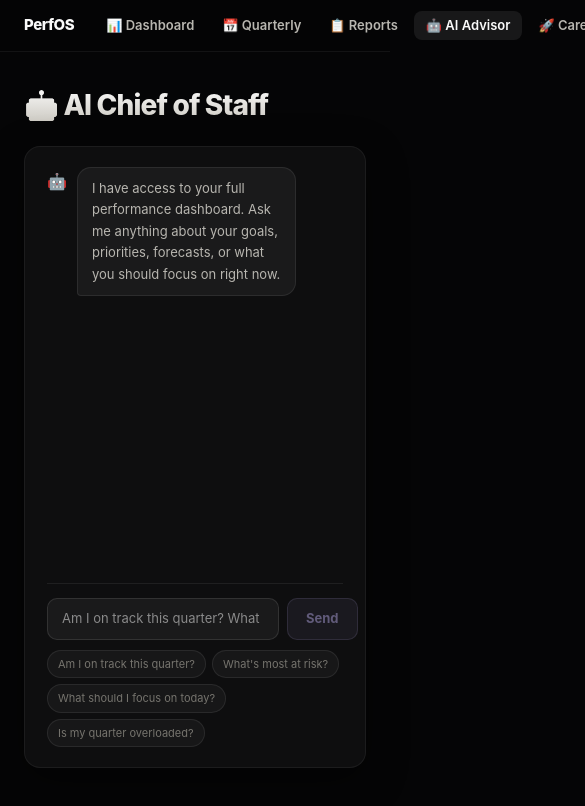
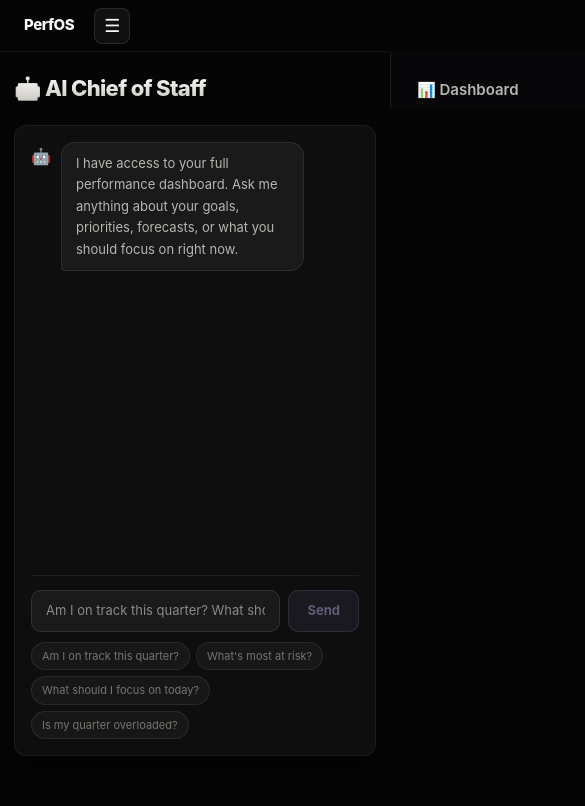
Before and after one commit to hanhdorasbox/PerfOS, a Next.js app: page /ai in a window 390 px wide. Shown: the top 806 px of the page, 585 px wide, since content can reach past the window. Built offline with nearby package versions, Linux system fonts and the light colour scheme.

Commit message:
Responsive design: mobile nav drawer, responsive grids, CSS utilities

```diff
--- a/app/globals.css
+++ b/app/globals.css
@@ -178,3 +178,68 @@ body {
   padding-bottom: 6px;
   margin-bottom: -6px;
 }
+
+/* ─── Responsive layout utilities ────────────────────────────────────────── */
+
+/* Two-column grid → single column on mobile */
+.r-grid-2 {
+  display: grid;
+  grid-template-columns: 1fr 320px;
+  gap: 20px;
+}
+/* Intel bar inner grid */
+.r-grid-intel {
+  display: grid;
+  grid-template-columns: 120px 1fr;
+  gap: 28px;
+  align-items: start;
+}
+/* World briefing / relevant split */
+.r-grid-brief {
+  display: grid;
+  grid-template-columns: 1fr 1fr;
+  gap: 24px;
+}
+
+@media (max-width: 768px) {
+  /* Main padding */
+  main {
+    padding: 20px 14px 80px !important;
+  }
+
+  /* Cards */
+  .card {
+    padding: 16px !important;
+    border-radius: 12px !important;
+  }
+
+  /* Responsive grids → single column */
+  .r-grid-2,
+  .r-grid-intel,
+  .r-grid-brief {
+    grid-template-columns: 1fr !important;
+    gap: 16px !important;
+  }
+
+  /* Intel ring: remove right border, center */
+  .intel-ring-col {
+    border-right: none !important;
+    padding-right: 0 !important;
+    padding-top: 0 !important;
+    border-bottom: 1px solid rgba(255,255,255,0.06);
+    padding-bottom: 16px;
+  }
+
+  /* Hide on mobile */
+  .hide-mobile { display: none !important; }
+
+  /* Full width on mobile */
+  .full-mobile { width: 100% !important; }
+
+  /* Smaller heading sizes */
+  h1 { font-size: 22px !important; }
+  h2 { font-size: 18px !important; }
+
+  /* Scroll horizontally on tables/charts */
+  .scroll-mobile { overflow-x: auto; }
+}
--- a/components/NavLinks.tsx
+++ b/components/NavLinks.tsx
@@ -2,20 +2,20 @@
 import Link from 'next/link'
 import { usePathname } from 'next/navigation'
 import { useState, useEffect, useRef, useCallback } from 'react'
+import { useIsMobile } from '@/lib/useIsMobile'
 
 const primaryLinks = [
-  { href: '/', label: '📊 Dashboard' },
+  { href: '/',         label: '📊 Dashboard' },
   { href: '/quarterly', label: '📅 Quarterly' },
-  { href: '/reports', label: '📋 Reports' },
-  { href: '/ai', label: '🤖 AI Advisor' },
+  { href: '/reports',   label: '📋 Reports' },
+  { href: '/ai',        label: '🤖 AI Advisor' },
 ]
 
 interface NavLink { href: string; label: string; separator?: boolean }
 
 const menuGroups: Array<{ label: string; emoji: string; links: NavLink[] }> = [
   {
-    label: 'Career',
-    emoji: '🚀',
+    label: 'Career', emoji: '🚀',
     links: [
       { href: '/career',            label: '📈 Career Capital' },
       { href: '/learning',          label: '🧠 Learning' },
@@ -24,8 +24,7 @@ const menuGroups: Array<{ label: string; emoji: string; links: NavLink[] }> = [
     ],
   },
   {
-    label: 'Body',
-    emoji: '💪',
+    label: 'Body', emoji: '💪',
     links: [
       { href: '/fitness',          label: '💪 Fitness' },
       { href: '/meals',            label: '🥗 Meal Planning' },
@@ -33,108 +32,73 @@ const menuGroups: Array<{ label: string; emoji: string; links: NavLink[] }> = [
     ],
   },
   {
-    label: 'System',
-    emoji: '⚙️',
+    label: 'System', emoji: '⚙️',
     links: [
-      { href: '/anti-drift',        label: '🧭 Anti-Drift' },
-      { href: '/operating-manual',  label: '⚙️ Operating Manual' },
-      { href: '/finance',           label: '💰 Finance' },
+      { href: '/anti-drift',       label: '🧭 Anti-Drift' },
+      { href: '/operating-manual', label: '⚙️ Operating Manual' },
+      { href: '/finance',          label: '💰 Finance' },
     ],
   },
 ]
 
-export default function NavLinks() {
+const allMobileLinks = [
+  ...primaryLinks,
+  ...menuGroups.flatMap(g => g.links),
+]
+
+// ─── Desktop nav ─────────────────────────────────────────────────────────────
+
+function DesktopNav() {
   const pathname = usePathname()
   const [openGroup, setOpenGroup] = useState<string | null>(null)
   const closeTimer = useRef<ReturnType<typeof setTimeout> | null>(null)
   const containerRef = useRef<HTMLDivElement>(null)
 
-  // ── Close on route change ────────────────────────────────────────────────
   useEffect(() => { setOpenGroup(null) }, [pathname])
-
-  // ── Close on Escape ──────────────────────────────────────────────────────
   useEffect(() => {
-    const onKey = (e: KeyboardEvent) => {
-      if (e.key === 'Escape') setOpenGroup(null)
-    }
+    const onKey = (e: KeyboardEvent) => { if (e.key === 'Escape') setOpenGroup(null) }
     document.addEventListener('keydown', onKey)
     return () => document.removeEventListener('keydown', onKey)
   }, [])
-
-  // ── Close on outside click ───────────────────────────────────────────────
   useEffect(() => {
     if (!openGroup) return
     const onClick = (e: MouseEvent) => {
-      if (containerRef.current && !containerRef.current.contains(e.target as Node)) {
-        setOpenGroup(null)
-      }
+      if (containerRef.current && !containerRef.current.contains(e.target as Node)) setOpenGroup(null)
     }
     document.addEventListener('mousedown', onClick)
     return () => document.removeEventListener('mousedown', onClick)
   }, [openGroup])
 
-  // ── Hover-delay helpers ──────────────────────────────────────────────────
   const scheduleClose = useCallback(() => {
     if (closeTimer.current) clearTimeout(closeTimer.current)
     closeTimer.current = setTimeout(() => setOpenGroup(null), 220)
   }, [])
-
   const cancelClose = useCallback(() => {
-    if (closeTimer.current) {
-      clearTimeout(closeTimer.current)
-      closeTimer.current = null
-    }
+    if (closeTimer.current) { clearTimeout(closeTimer.current); closeTimer.current = null }
   }, [])
 
-  const handleTriggerClick = (label: string) => {
-    cancelClose()
-    setOpenGroup(prev => (prev === label ? null : label))
-  }
-
-  // If a group is already open and cursor enters a different trigger, switch immediately
-  const handleTriggerEnter = (label: string) => {
-    cancelClose()
-    if (openGroup && openGroup !== label) setOpenGroup(label)
-  }
-
-  const isActive = (href: string) =>
-    pathname === href || (href !== '/' && pathname.startsWith(href))
+  const isActive = (href: string) => pathname === href || (href !== '/' && pathname.startsWith(href))
 
   return (
     <div ref={containerRef} style={{ display: 'flex', alignItems: 'center', gap: 4 }}>
-
-      {/* Primary flat links */}
       {primaryLinks.map(link => (
-        <Link
-          key={link.href}
-          href={link.href}
-          style={{
+        <Link key={link.href} href={link.href} style={{
           padding: '5px 12px', borderRadius: 8, fontSize: 13, fontWeight: 600,
           color: isActive(link.href) ? '#FAFAFA' : '#B8B6B0',
           background: isActive(link.href) ? 'rgba(255,255,255,0.08)' : 'transparent',
           textDecoration: 'none', whiteSpace: 'nowrap',
           transition: 'color 0.12s ease, background 0.12s ease',
-          }}
-        >
-          {link.label}
-        </Link>
+        }}>{link.label}</Link>
       ))}
 
-      {/* Dropdown groups */}
       {menuGroups.map(group => {
         const groupActive = group.links.some(l => isActive(l.href))
         const isOpen = openGroup === group.label
-
         return (
-          <div
-            key={group.label}
-            className="nav-group"
-            onMouseLeave={scheduleClose}
-            onMouseEnter={cancelClose}
-          >
+          <div key={group.label} className="nav-group" onMouseLeave={scheduleClose} onMouseEnter={cancelClose}>
             <button
-              onClick={() => handleTriggerClick(group.label)}
-              onMouseEnter={() => handleTriggerEnter(group.label)}
+              onClick={() => { cancelClose(); setOpenGroup(prev => prev === group.label ? null : group.label) }}
+              onMouseEnter={() => { cancelClose(); if (openGroup && openGroup !== group.label) setOpenGroup(group.label) }}
               style={{
                 padding: '5px 12px', borderRadius: 8, fontSize: 13, fontWeight: 600,
                 color: groupActive || isOpen ? '#FAFAFA' : '#B8B6B0',
@@ -142,42 +106,22 @@ export default function NavLinks() {
                 border: 'none', cursor: 'pointer', whiteSpace: 'nowrap',
                 transition: 'color 0.12s ease, background 0.12s ease',
               }}
-            >
-              {group.emoji} {group.label} ▾
-            </button>
+            >{group.emoji} {group.label} ▾</button>
 
-            {/* Always rendered — CSS transition handles show/hide */}
             <div className={`dropdown-panel${isOpen ? ' open' : ''}`}>
               {group.links.map(link => (
                 <div key={link.href}>
-                  {link.separator && (
-                    <div style={{ height: 1, background: 'rgba(255,255,255,0.07)', margin: '5px 8px 4px' }} />
-                  )}
-                  <Link
-                    href={link.href}
-                    onClick={() => setOpenGroup(null)}
-                    style={{
+                  {link.separator && <div style={{ height: 1, background: 'rgba(255,255,255,0.07)', margin: '5px 8px 4px' }} />}
+                  <Link href={link.href} onClick={() => setOpenGroup(null)} style={{
                     display: 'block', padding: '7px 12px', borderRadius: 8,
                     fontSize: 13, fontWeight: 600, textDecoration: 'none',
                     color: isActive(link.href) ? '#FAFAFA' : '#B8B6B0',
                     background: isActive(link.href) ? 'rgba(255,255,255,0.08)' : 'transparent',
                     transition: 'color 0.1s ease, background 0.1s ease',
                   }}
-                    onMouseEnter={e => {
-                      if (!isActive(link.href)) {
-                        (e.currentTarget as HTMLAnchorElement).style.background = 'rgba(255,255,255,0.05)'
-                        ;(e.currentTarget as HTMLAnchorElement).style.color = '#FAFAFA'
-                      }
-                    }}
-                    onMouseLeave={e => {
-                      if (!isActive(link.href)) {
-                        (e.currentTarget as HTMLAnchorElement).style.background = 'transparent'
-                        ;(e.currentTarget as HTMLAnchorElement).style.color = '#B8B6B0'
-                      }
-                    }}
-                  >
-                    {link.label}
-                  </Link>
+                    onMouseEnter={e => { if (!isActive(link.href)) { (e.currentTarget as HTMLAnchorElement).style.background = 'rgba(255,255,255,0.05)'; (e.currentTarget as HTMLAnchorElement).style.color = '#FAFAFA' } }}
+                    onMouseLeave={e => { if (!isActive(link.href)) { (e.currentTarget as HTMLAnchorElement).style.background = 'transparent'; (e.currentTarget as HTMLAnchorElement).style.color = '#B8B6B0' } }}
+                  >{link.label}</Link>
                 </div>
               ))}
             </div>
@@ -187,3 +131,104 @@ export default function NavLinks() {
     </div>
   )
 }
+
+// ─── Mobile nav (hamburger + drawer) ─────────────────────────────────────────
+
+function MobileNav() {
+  const pathname = usePathname()
+  const [open, setOpen] = useState(false)
+
+  useEffect(() => { setOpen(false) }, [pathname])
+  useEffect(() => {
+    document.body.style.overflow = open ? 'hidden' : ''
+    return () => { document.body.style.overflow = '' }
+  }, [open])
+
+  const isActive = (href: string) => pathname === href || (href !== '/' && pathname.startsWith(href))
+
+  return (
+    <>
+      <button
+        onClick={() => setOpen(v => !v)}
+        aria-label="Menu"
+        style={{
+          width: 36, height: 36, borderRadius: 8,
+          background: open ? 'rgba(255,255,255,0.1)' : 'rgba(255,255,255,0.05)',
+          border: '1px solid rgba(255,255,255,0.1)',
+          cursor: 'pointer', color: '#FAFAFA', fontSize: 18,
+          display: 'flex', alignItems: 'center', justifyContent: 'center',
+        }}
+      >
+        {open ? '✕' : '☰'}
+      </button>
+
+      {/* Backdrop */}
+      {open && (
+        <div
+          onClick={() => setOpen(false)}
+          style={{
+            position: 'fixed', inset: 0, top: 52,
+            background: 'rgba(0,0,0,0.6)', zIndex: 90,
+            backdropFilter: 'blur(4px)',
+          }}
+        />
+      )}
+
+      {/* Drawer */}
+      <div style={{
+        position: 'fixed', top: 52, right: 0, bottom: 0,
+        width: '80vw', maxWidth: 320,
+        background: 'rgba(8,8,10,0.98)',
+        borderLeft: '1px solid rgba(255,255,255,0.08)',
+        zIndex: 95,
+        overflowY: 'auto',
+        padding: '16px 12px 40px',
+        transform: open ? 'translateX(0)' : 'translateX(100%)',
+        transition: 'transform 0.25s cubic-bezier(0.22,1,0.36,1)',
+      }}>
+        {/* Primary links */}
+        <div style={{ marginBottom: 8 }}>
+          {primaryLinks.map(link => (
+            <Link key={link.href} href={link.href} style={{
+              display: 'block', padding: '11px 14px', borderRadius: 10, marginBottom: 2,
+              fontSize: 15, fontWeight: 600, textDecoration: 'none',
+              color: isActive(link.href) ? '#FAFAFA' : '#B8B6B0',
+              background: isActive(link.href) ? 'rgba(255,255,255,0.1)' : 'transparent',
+            }}>{link.label}</Link>
+          ))}
+        </div>
+
+        {/* Groups */}
+        {menuGroups.map(group => (
+          <div key={group.label} style={{ marginBottom: 16 }}>
+            <div style={{
+              fontSize: 10, fontWeight: 800, letterSpacing: '0.12em',
+              textTransform: 'uppercase', color: '#76746E',
+              padding: '4px 14px 8px',
+            }}>
+              {group.emoji} {group.label}
+            </div>
+            {group.links.map(link => (
+              <div key={link.href}>
+                {link.separator && <div style={{ height: 1, background: 'rgba(255,255,255,0.06)', margin: '4px 14px 6px' }} />}
+                <Link href={link.href} style={{
+                  display: 'block', padding: '10px 14px', borderRadius: 10, marginBottom: 2,
+                  fontSize: 14, fontWeight: 600, textDecoration: 'none',
+                  color: isActive(link.href) ? '#FAFAFA' : '#B8B6B0',
+                  background: isActive(link.href) ? 'rgba(255,255,255,0.1)' : 'transparent',
+                }}>{link.label}</Link>
+              </div>
+            ))}
+          </div>
+        ))}
+      </div>
+    </>
+  )
+}
+
+// ─── Export ───────────────────────────────────────────────────────────────────
+
+export default function NavLinks() {
+  const isMobile = useIsMobile()
+  return isMobile ? <MobileNav /> : <DesktopNav />
+}
--- /dev/null
+++ b/lib/useIsMobile.ts
@@ -0,0 +1,16 @@
+'use client'
+import { useState, useEffect } from 'react'
+
+export function useIsMobile(breakpoint = 768) {
+  const [isMobile, setIsMobile] = useState(false)
+
+  useEffect(() => {
+    const mq = window.matchMedia(`(max-width: ${breakpoint}px)`)
+    setIsMobile(mq.matches)
+    const handler = (e: MediaQueryListEvent) => setIsMobile(e.matches)
+    mq.addEventListener('change', handler)
+    return () => mq.removeEventListener('change', handler)
+  }, [breakpoint])
+
+  return isMobile
+}
```
Also changed, not shown: components/dashboard/DailyCommandCenter.tsx (+4 -4 lines). Lines whose indentation alone changed are shown as unchanged.
